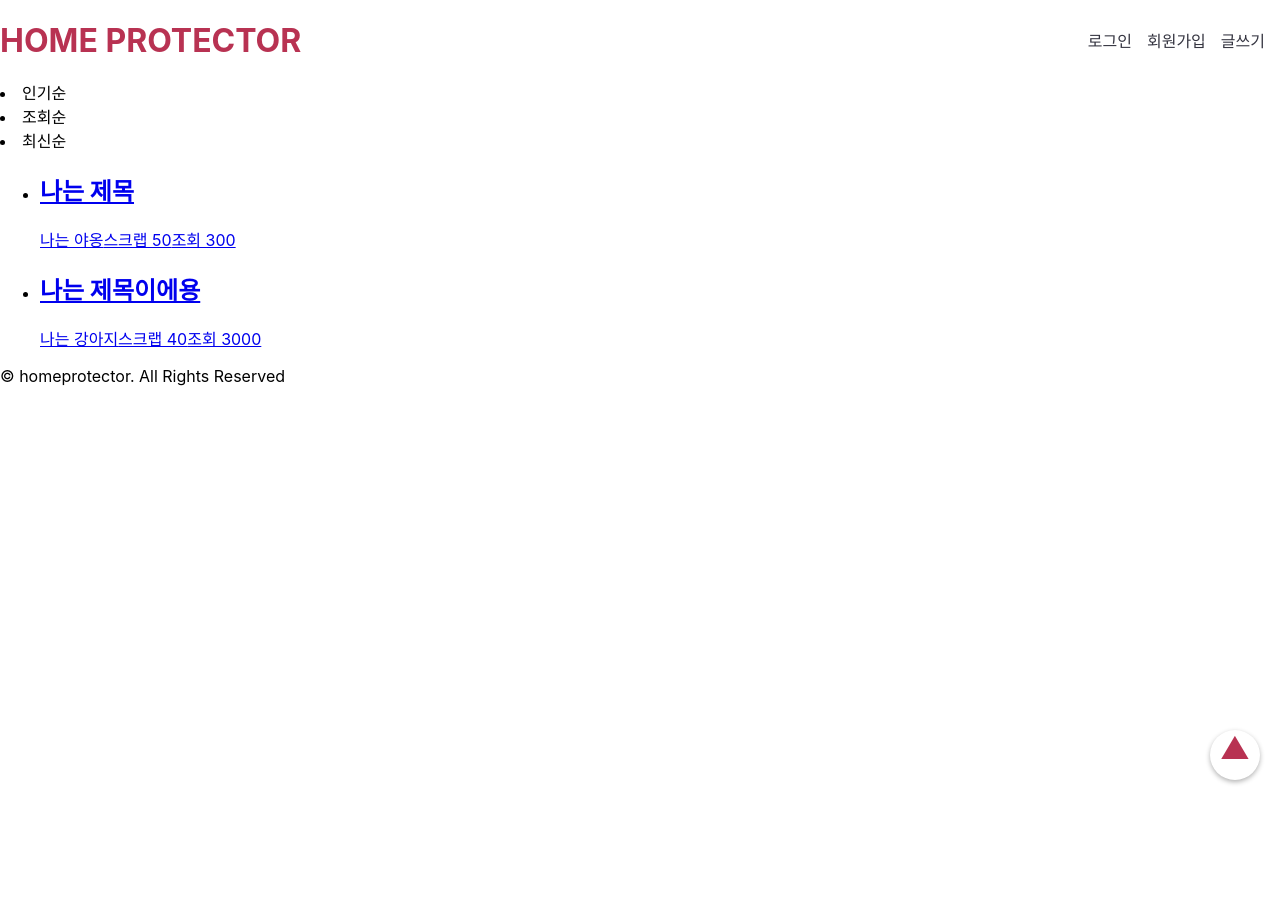
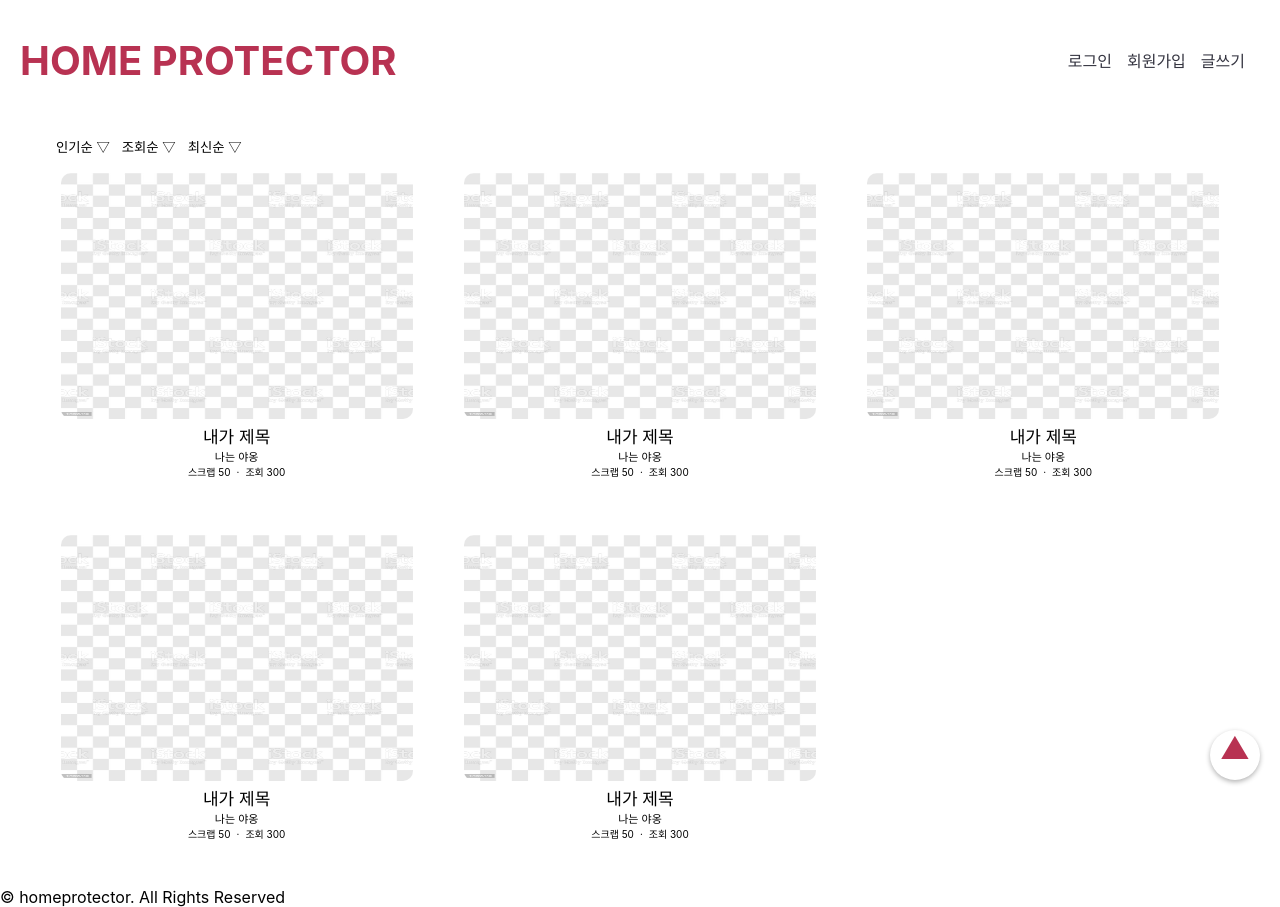
Before and after one commit to Home-Protector/home_protector_front, a React (Create React App) app in the folder home-protector/: page / in a window 1280 px wide. Before the commit the page ends 800 px from the top, so only its background shows below. Built offline with nearby package versions, Linux system fonts and the light colour scheme.

Commit message:
Temp: 임시 커밋

```diff
--- a/home-protector/src/common/components/header/Header.jsx
+++ b/home-protector/src/common/components/header/Header.jsx
@@ -3,7 +3,7 @@ import * as S from "./style";
 const Header = () => {
 	return (
 		<S.Header>
-			<S.Title>HOME PROTECTOR</S.Title>
+			<S.TitleLink to="/">HOME PROTECTOR</S.TitleLink>
 			<div>
 				<S.SingleLink to="/login">로그인</S.SingleLink>
 				<S.SingleLink to="/signup">회원가입</S.SingleLink>
--- a/home-protector/src/common/components/header/style.js
+++ b/home-protector/src/common/components/header/style.js
@@ -3,14 +3,19 @@ import { Link } from "react-router-dom";
 import { colors } from "../../constants/colors";
 
 export const Header = styled.header`
+	box-sizing: border-box;
 	display: flex;
 	justify-content: space-between;
 	align-items: center;
 	width: 100%;
-	height: 80px;
+	height: 120px;
+	padding: 20px;
 `;
 
-export const Title = styled.h1`
+export const TitleLink = styled(Link)`
+	font-size: 40px;
+	font-weight: bold;
+	text-decoration: none;
 	color: ${colors.primary};
 `;
 
--- a/home-protector/src/pages/Detail.jsx
+++ b/home-protector/src/pages/Detail.jsx
@@ -1,9 +1,76 @@
-import React from 'react'
+import Header from "../common/components/header/Header";
+import Footer from "../common/components/footer/Footer";
+import { styled } from "styled-components";
+import { colors } from "../common/constants/colors";
+import tempimg from '../img/tempimg.jpeg'
 
 const Detail = () => {
   return (
-    <div>Detail</div>
+    <div>
+      <Header />
+      <article>
+        <ContentImg src={tempimg} alt="tempimg"/>
+        <Container>
+          <section>
+            <div>
+              <Span fontSize='21' fontWeight='700'>디자이너의 10평 원룸, 감각적인 소품들로 느낌있게!</Span>
+              <Span fontSize='14'>나는 작성자
+                <button>좋아요</button>
+              </Span>
+              <Span >나는 내용</Span>
+            </div>
+          </section>
+          <Comment>
+            <h4>댓글</h4>
+            <div>
+              <input type="text" placeholder="댓글 내용"/>
+              <button>등록</button>
+            </div>
+            <div>
+              <ul>
+                <li>
+                  <span fontSize='12'>작성자</span>
+                  <span fontSize='16'>안녕하세요</span>
+                </li>
+              </ul>
+            </div>
+            </Comment>
+        </Container>
+      </article>
+      <Footer />
+    </div>
   )
 }
 
-export default Detail
+export default Detail;
+
+const Span = styled.span`
+    display: block;
+    margin-top: 20px;
+    font-size: ${(props) => props.fontSize}px;
+    font-weight: ${(props) => props.fontWeight};
+
+    <button></button>
+`;
+
+const Container = styled.section`
+    display: flex;
+    flex-direction: column;
+    align-items: center;
+    max-width: 800px;
+    margin: 0 auto;
+
+    &:first-child {
+			min-height: 1000px;
+		}
+`;
+
+const ContentImg = styled.img`
+    width: 100%;
+    height: 40vh;
+`;
+
+const Comment = styled.section`
+    display: flex;
+    flex-direction: column;
+`;
--- a/home-protector/src/pages/Form.jsx
+++ b/home-protector/src/pages/Form.jsx
@@ -1,9 +1,119 @@
-import React from 'react'
+import Header from "../common/components/header/Header";
+import { styled } from "styled-components";
+import { colors } from "../common/constants/colors";
 
 const Form = () => {
   return (
-    <div>Form</div>
+    <div>
+      <Header />
+      <Article>
+        <InputDiv>
+          <InputSpan fontSize='18' fontWeight='700'>사진을 추가해주세요.</InputSpan>
+          <InputSpan fontSize='14'>최대 10장까지 올릴 수 있어요.</InputSpan>
+          <Label for="input-file">PC에서 불러오기</Label>
+          <Input type="file" id="input-file" accept="image/jpg, image/png, image/gif"/>
+        </InputDiv>
+        <Textarea type="text" height="35" fontSize="30" border="2px solid gray" placeholder="제목을 입력해주세요."/>
+        <Textarea type="text" height="500" fontSize="15" placeholder="내용을 입력해주세요."/>
+        <ButtonDiv>
+          <Button>등록</Button>
+          <Button>취소</Button>
+        </ButtonDiv>
+      </Article>
+    </div>
   )
 }
 
-export default Form
+export default Form;
+
+const Article = styled.article`
+    text-align: center;
+    display: flex;
+    flex-direction: column;
+    align-items: center;
+    justify-content: center;
+`;
+
+const InputDiv = styled.div`
+    display: flex;
+    flex-direction: column;
+    justify-content: center;
+    align-items: center;
+
+    width: 60%;
+    height: 45vh;
+
+    margin-bottom: 30px;
+
+    background-color: #eee;
+
+    border-radius: 4px;
+`;
+
+const InputSpan= styled.span`
+	display: block;
+	font-size: ${(props) => props.fontSize}px;
+  font-weight: ${(props) => props.fontWeight};
+`;
+
+const Label = styled.label`
+    padding: 6px 25px;
+    margin: 10px;
+    background-color: ${colors.primary};
+    color: ${colors.background};
+    border-radius: 4px;
+    color: white;
+    cursor: pointer;
+`;
+
+const Input = styled.input`
+    display: none;
+`;
+
+const Textarea = styled.textarea`
+    resize: none;
+    margin-top: 20px;
+    width: 60%;
+    border: none;
+    border-bottom: ${(props) => props.border};
+
+    font-size: ${(props) => props.fontSize}px;
+
+    height: ${(props) => props.height}px;
+
+    // 스크롤바 스타일링
+    overflow: auto;
+    ::-webkit-scrollbar{
+      width: 10px;
+    }
+
+    ::-webkit-scrollbar-thumb {
+      background-color: #888;
+      border-radius: 5px;
+    }
+
+    ::-webkit-scrollbar-track {
+      // 스크롤바 배경색
+      background-color: #f1f1f1;
+    }
+`;
+
+const ButtonDiv = styled.div`
+    display: flex;
+    width: 60%;
+    justify-content: space-between;
+`;
+
+const Button = styled.button`
+    width: 45%;
+    height: 50px;
+    margin-top: 20px;
+    margin-bottom: 10px;
+    background-color: ${colors.primary};
+    color: ${colors.background};
+    border: none;
+    border-radius: 4px;
+    cursor: pointer;
+    font-size: 20px;
+    font-weight: bold;
+`;
--- a/home-protector/src/pages/Main.jsx
+++ b/home-protector/src/pages/Main.jsx
@@ -1,6 +1,7 @@
 import Header from "../common/components/header/Header";
 import Footer from "../common/components/footer/Footer";
 import { Link } from "react-router-dom";
+import tempimg from '../img/tempimg.jpeg'
 
 // 임시
 import { styled } from "styled-components";
@@ -8,47 +9,67 @@ import { colors } from "../common/constants/colors";
 
 const Main = () => {
 	return (
-		<>
+		<div>
 			<Header />
 			<article>
 				{/* 정렬 */}
 				<div>
-					<sortUl>
-						<li>인기순</li>
-						<li>조회순</li>
-						<li>최신순</li>
-					</sortUl>
+					<SortUi>
+						<Sortli><SortButton>인기순 ▽</SortButton></Sortli>
+						<Sortli><SortButton>조회순 ▽</SortButton></Sortli>
+						<Sortli><SortButton>최신순 ▽</SortButton></Sortli>
+					</SortUi>
 				</div>
 				<div>
-					<ul>
-						<li>
-							<Link>
-								<h1>나는 제목</h1>
-								<div>
-									<span>나는 야옹</span>
-									<span>스크랩 50</span>
-									<span>조회 300</span>
-								</div>
-							</Link>
-						</li>
-						<li>
-							<Link>
-								<h1>나는 제목이에용</h1>
-								<div>
-									<span>나는 강아지</span>
-									<span>스크랩 40</span>
-									<span>조회 3000</span>
-								</div>
-							</Link>
-						</li>
-					</ul>
+					<MainUl>
+						<MainLi>
+							<MainLink>
+								<MainLiImg src={tempimg} alt="tempimg"/>
+								<MainTextSpan fontSize='17'>내가 제목</MainTextSpan>
+								<MainTextSpan fontSize='11'>나는 야옹</MainTextSpan>
+								<MainTextSpan fontSize='10'>스크랩 50 ㆍ 조회 300</MainTextSpan>
+							</MainLink>
+						</MainLi>
+						<MainLi>
+							<MainLink>
+								<MainLiImg src={tempimg} alt="tempimg"/>
+								<MainTextSpan fontSize='17'>내가 제목</MainTextSpan>
+								<MainTextSpan fontSize='11'>나는 야옹</MainTextSpan>
+								<MainTextSpan fontSize='10'>스크랩 50 ㆍ 조회 300</MainTextSpan>
+							</MainLink>
+						</MainLi>
+						<MainLi>
+							<MainLink>
+								<MainLiImg src={tempimg} alt="tempimg"/>
+								<MainTextSpan fontSize='17'>내가 제목</MainTextSpan>
+								<MainTextSpan fontSize='11'>나는 야옹</MainTextSpan>
+								<MainTextSpan fontSize='10'>스크랩 50 ㆍ 조회 300</MainTextSpan>
+							</MainLink>
+						</MainLi>
+						<MainLi>
+							<MainLink>
+								<MainLiImg src={tempimg} alt="tempimg"/>
+								<MainTextSpan fontSize='17'>내가 제목</MainTextSpan>
+								<MainTextSpan fontSize='11'>나는 야옹</MainTextSpan>
+								<MainTextSpan fontSize='10'>스크랩 50 ㆍ 조회 300</MainTextSpan>
+							</MainLink>
+						</MainLi>
+						<MainLi>
+							<MainLink>
+								<MainLiImg src={tempimg} alt="tempimg"/>
+								<MainTextSpan fontSize='17'>내가 제목</MainTextSpan>
+								<MainTextSpan fontSize='11'>나는 야옹</MainTextSpan>
+								<MainTextSpan fontSize='10'>스크랩 50 ㆍ 조회 300</MainTextSpan>
+							</MainLink>
+						</MainLi>
+					</MainUl>
 				</div>
 			</article>
 			<aside>
 				<ScrollToTop>▲</ScrollToTop>
 			</aside>
 			<Footer />
-		</>
+		</div>
 	);
 };
 
@@ -69,6 +90,73 @@ const ScrollToTop = styled.div`
 	text-align: center;
 `;
 
-const sortUl = styled.li`
-	/* list-style: none; */
+const SortUi = styled.ul`
+	display: flex;
+	margin-left: 10px;
+	list-style-type: nome;
 `;
+
+const Sortli = styled.li`
+	border: none;
+	list-style-type: none;
+`;
+
+const SortButton = styled.button`
+	background: none;
+	border: none;
+	cursor: pointer;
+`;
+
+const MainUl = styled.ul`
+	list-style-type: none;
+	max-width: 1200px;
+	padding: 0;
+	margin: 0 auto;
+	display: grid;
+	grid-template-columns: repeat(3, 1fr);
+	gap: 10px;
+	place-items: center;
+	justify-items: center;
+	box-sizing: border-box;
+
+	@media (max-width: 1150px) {
+    grid-template-columns: repeat(1, 1fr);
+  }
+`;
+
+const MainLi = styled.li`
+	text-align: center;
+	width: 22rem;
+	height: 22rem;
+
+	@media (max-width: 1150px) {
+    width: 35rem;
+		height: 35rem;
+  }
+
+	@media (max-width: 800px) {
+		width: 30rem;
+		height: 30rem;
+	}
+
+	@media (max-width: 500px) {
+		width: 20rem;
+		height: 20rem;
+	}
+`;
+
+const MainLink = styled(Link)`
+	color: black;
+	text-decoration: none;
+`;
+
+const MainLiImg = styled.img`
+	width: 100%;
+	height: 70%;
+	border-radius: 10px;
+`;
+
+const MainTextSpan= styled.span`
+	display: block;
+	font-size: ${(props) => props.fontSize}px;
+`;
--- a/home-protector/src/shared/Router.js
+++ b/home-protector/src/shared/Router.js
@@ -13,7 +13,7 @@ function Router() {
         <Route path='login' element={<Login />} />
         <Route path='signUp' element={<SignUp />}/>
         <Route path='form' element={<Form />} />
-        <Route path='detail/:id' element={<Detail />}/>
+        <Route path='detail' element={<Detail />}/>
       </Routes>
     </BrowserRouter>
   )
```
Also changed, not shown: home-protector/src/img/tempimg.jpeg (added), 1 other file (tests, documents, lock files or other folders).
